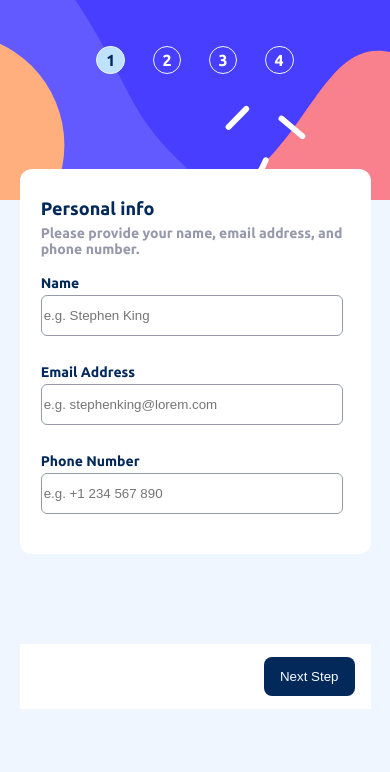
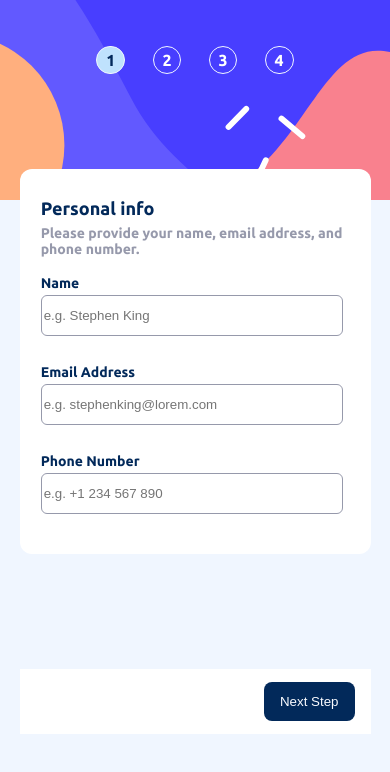
Before and after one commit to Denzel-K/multistepForm, a website: page index.html in a window 390 px wide. Drawn offline with Linux system fonts and the light colour scheme.

Commit message:
styles changed

```diff
--- a/sass/_layout.scss
+++ b/sass/_layout.scss
@@ -187,9 +187,9 @@ body {
                 @media (max-width: 600px){
                   //border: 1px solid black;
                     position: absolute;
-                    margin-top: 630px;
+                    margin-top: 680px;
+                    //top: 100%;
                     width: 100%;
-                    //top: 100%;
                     //bottom: 0;
                     //left: 0;
                     //right: 0;
```
Also changed, not shown: css/main.css.
